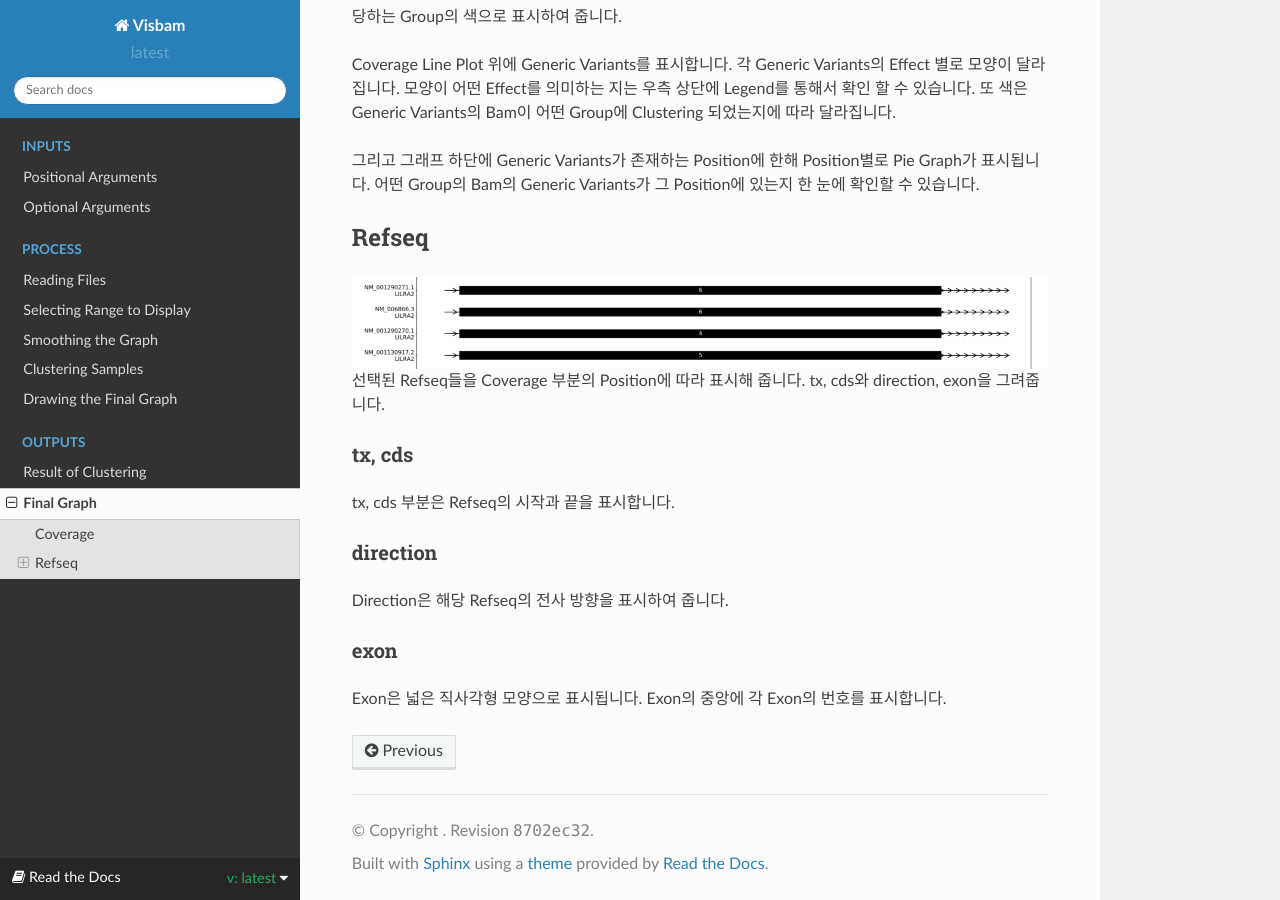
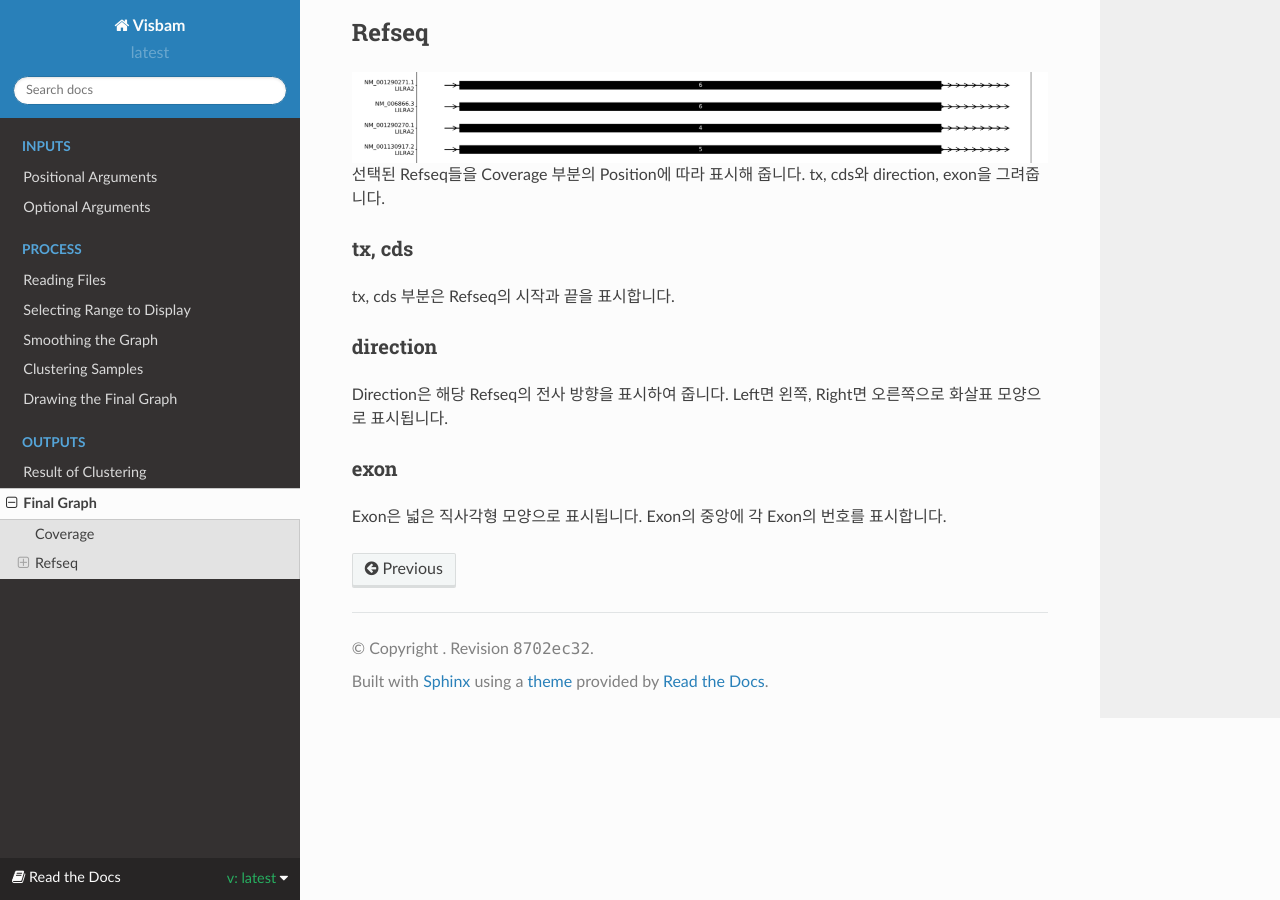
Before and after one commit to sungyoung-lee/visbam, a Sphinx documentation site: the page built from docs/output/graph.rst, in a window 1280 px wide and 900 px high, scrolled down 1552 px. Built offline with Sphinx 7.4.7 and the Read the Docs theme 2.0.0, drawn with Linux system fonts in a browser that asks for light colours; some of the changed lines change nothing that is shown.

Commit message:
Read The Docs v0.0.1

```diff
--- a/docs/output/graph.rst
+++ b/docs/output/graph.rst
@@ -3,7 +3,7 @@
 
 최종 결과물 그래프에 대해서 설명을 하는 페이지입니다.
 
-.. figure:: ../img/combined_grph.png
+.. figure:: ../img/combined_graph.png
     :align: center
     :figwidth: 100%
     :target: ../img/combined_graph.png
@@ -73,6 +73,7 @@
 ~~~~~~~~~
 
 Direction은 해당 Refseq의 전사 방향을 표시하여 줍니다.
+Left면 왼쪽, Right면 오른쪽으로 화살표 모양으로 표시됩니다.
 
 exon
 ~~~~
```
